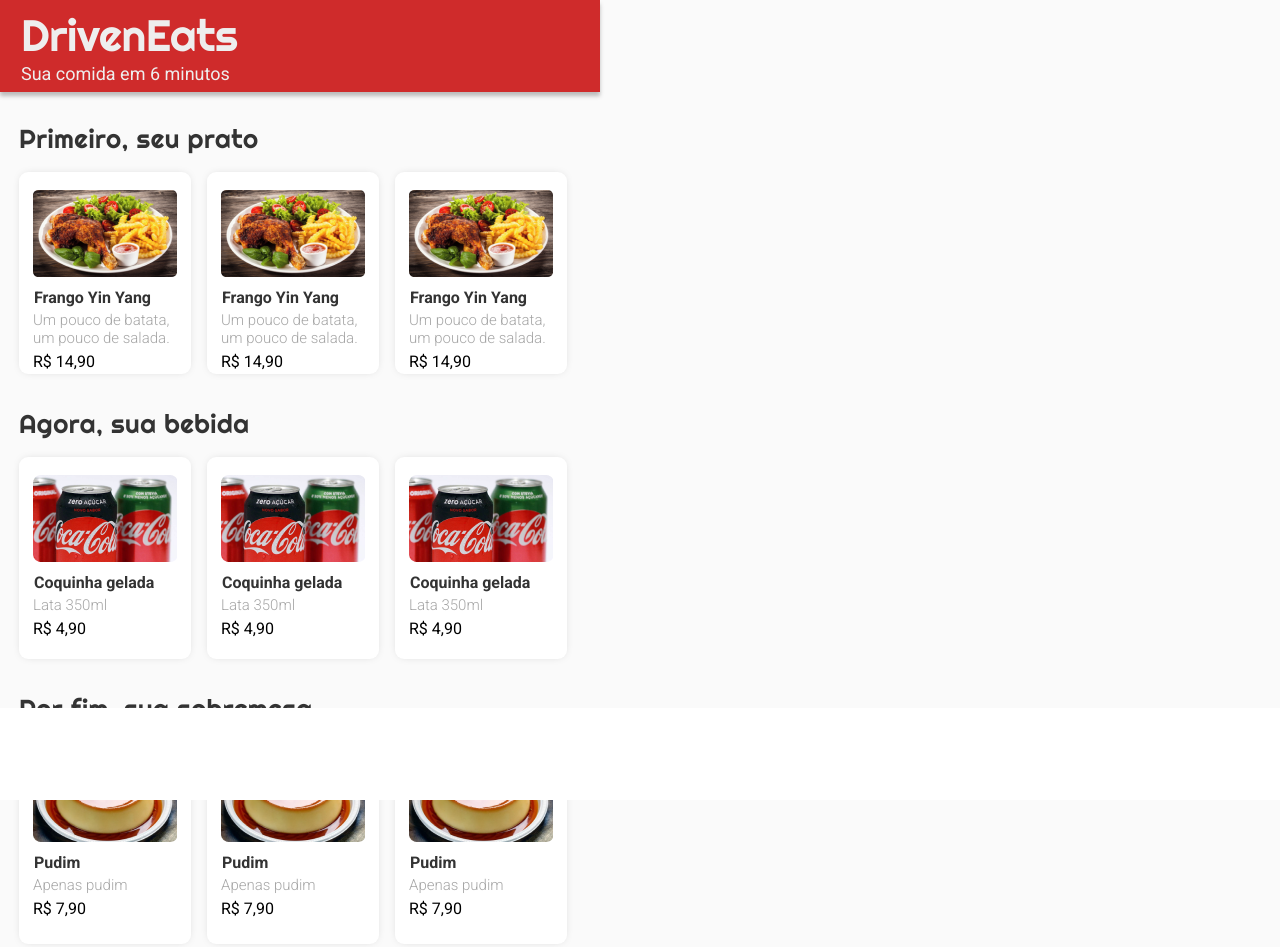
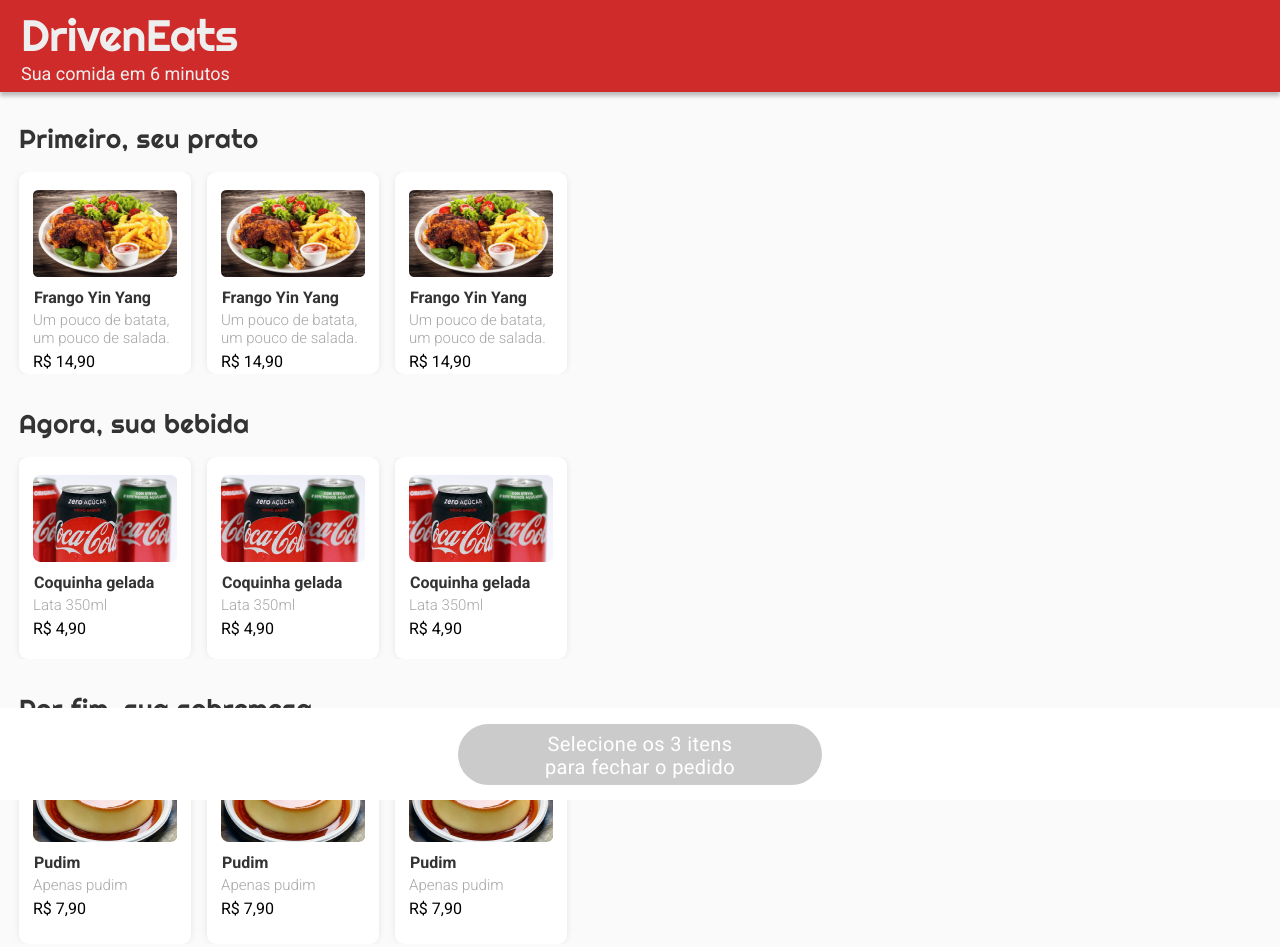
Before and after one commit to montenegroleticia/DrivenEats, a plain HTML site: page index.html in a window 1280 px wide. Drawn offline with Linux system fonts and the light colour scheme.

Commit message:
Conteudo do site finalizado

```diff
--- a/css/style.css
+++ b/css/style.css
@@ -4,17 +4,20 @@ body {
     font-family: 'Righteous', cursive;
     font-family: 'Roboto', sans-serif;
     background-color: #fafafa;
+    box-sizing: border-box;
 }
 
 /* Barra superior */
 main {
     background-color: #CF2B2B;
     box-shadow: 0px 4px 4px rgba(0, 0, 0, 0.25);
-    width: 600px;
+    width: auto 0;
     height: 92px;
     position: fixed;
-    top: 0;
-    z-index: 1;
+	top: 0;
+	left: 0;
+	right: 0;
+	z-index: 1;
 }
 .main-titulo {
     color: #EEEEEE;
@@ -41,6 +44,7 @@ main {
 .conteudo {
     margin-top: 123px;
     margin-left: 3px;
+    margin-bottom: 92px;
 }
 section {
     width: 100%;
@@ -59,6 +63,7 @@ section h2 {
     margin-bottom: 17px;
 }
 .linha-article {
+    overflow-x: scroll;
     display: flex;
 }
 article {
@@ -106,11 +111,13 @@ section h4 {
 /* Barra inferior */
 footer {
     background-color: #FFFFFF;
-    width: 600%;
+    width: 100%;
     height: 92px;
     position: fixed;
-    bottom: 0;
-    z-index: 1;
+	bottom: 0;
+	left: 0;
+	right: 0;
+	z-index: 1;
     display: flex;
     justify-content: center;
 }
```
